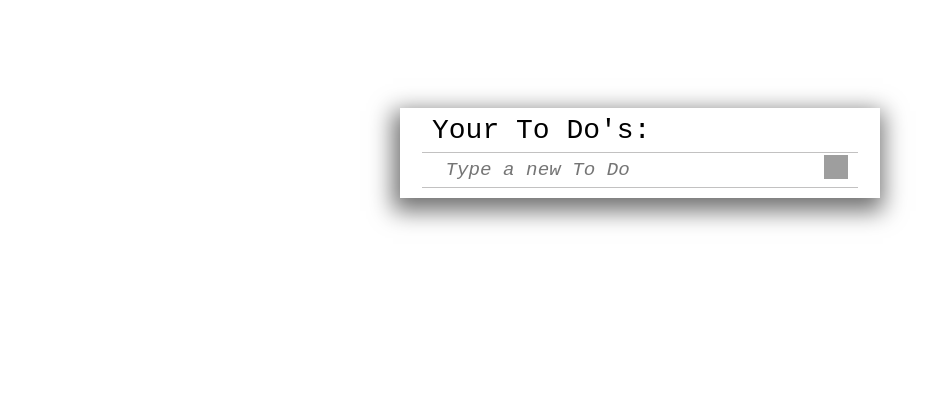
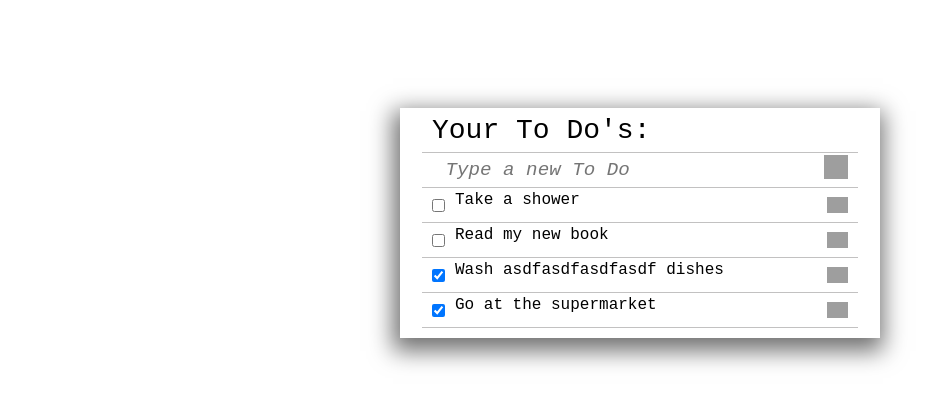
Before and after one commit to carlos-ssh/todos, a website built with webpack: page src/index.html in a window 1280 px wide. Shown: the part 124-528 px from the top of the page, without its empty margins (0-949 px from the left). Built offline with nearby package versions, Linux system fonts and the light colour scheme; grey boxes are pictures that could not be loaded.

Commit message:
Fixed issues in syntax.

```diff
--- a/src/components/status.js
+++ b/src/components/status.js
@@ -5,7 +5,7 @@ export default class Completed {
   }
 
   static completeTodo(list) {
-    this.checkboxx = document.querySelectorAll('.checbox');
+    this.checkboxx = document.querySelectorAll('.checkbox');
     this.checkboxx.forEach((checkbox, index) => {
       checkbox.addEventListener('change', function checked() {
 	if (this.checked) {
--- a/src/index.html
+++ b/src/index.html
@@ -25,7 +25,7 @@
 	    <h3> Your To Do's: </h3>
 	  </li>
 	  <li>
-	    <form action="post" class="d-flex">
+	    <form class="d-flex">
 	      <input type="text" id="input" placeholder=" Type a new To Do ">
 	      <img src="https://img.icons8.com/ios/50/000000/enter-2.png" alt="enter button"/>
 	    </form>
--- a/src/index.js
+++ b/src/index.js
@@ -5,39 +5,44 @@ import Completed from './components/status.js' ;
 const ul = document.querySelectorAll("ul");
 const todos = JSON.parse(localStorage.getItem('todo')) || [
   {
-    desctiption: "Take a shower",
+    description: "Take a shower",
     completed: false,
-    index: 1,
+    //index: 1,
   },
   {
-    desctiption: "Read my new book",
+    description:"Read my new book",
     completed: false,
-    index: 2,
+    //index: 2,
   },
   {
-    description: "Wash dishes",
+    description: "Wash asdfasdfasdfasdf dishes",
     completed: true,
-    index: 3,
+    //index: 3,
   },
   {
-    desctiption: "Go at the supermarket",
+    description: "Go at the supermarket",
     completed: true,
-    index: 4,
+    //index: 4,
   },
 ];
 
 const displayTodos = () => {
   todos.forEach((item, index) => {
+    console.log(item);
     const checkItem = item.completed ? 'checked' : '';
     const lineTrought = item.completed ? 'trought-line' : '';
     item.index = index;
-    ul.innerHTML += `
-      <li>
-	<input type="checkbox" class="checkbox" id="checkbox-${ item.index }" ${checkItem}>
-	  <h4 class="text ${ lineTrought }"> ${ item.description } </h4>
-	  <img src="https://img.icons8.com/ios-glyphs/30/000000/menu-2.png" alt="Vertical Menu">
-      </li>
-    `;
+    console.log(item.description);
+    const listElement =
+     `<li>` +
+	`<input type="checkbox" class="checkbox" id="checkbox-${item.index}" ${checkItem}> ` +
+	  `<h4 class="text ${lineTrought} trought-line"> ${item.description} </h4>` +
+	  `<img src="https://img.icons8.com/ios-glyphs/30/000000/menu-2.png" alt="Vertical Menu">` +
+      `</li>`;
+    console.log(listElement);
+    ul[0].insertAdjacentHTML(
+              'beforeend',
+      listElement      );
   });
   Completed.completeTodo(todos);
 }
--- a/src/style.css
+++ b/src/style.css
@@ -97,7 +97,7 @@ form img {
   border-bottom: 1px solid #000;
 }
 
-.line-through {
+.line {
   text-decoration: line-through;
   color: #ccc;
 }
```
